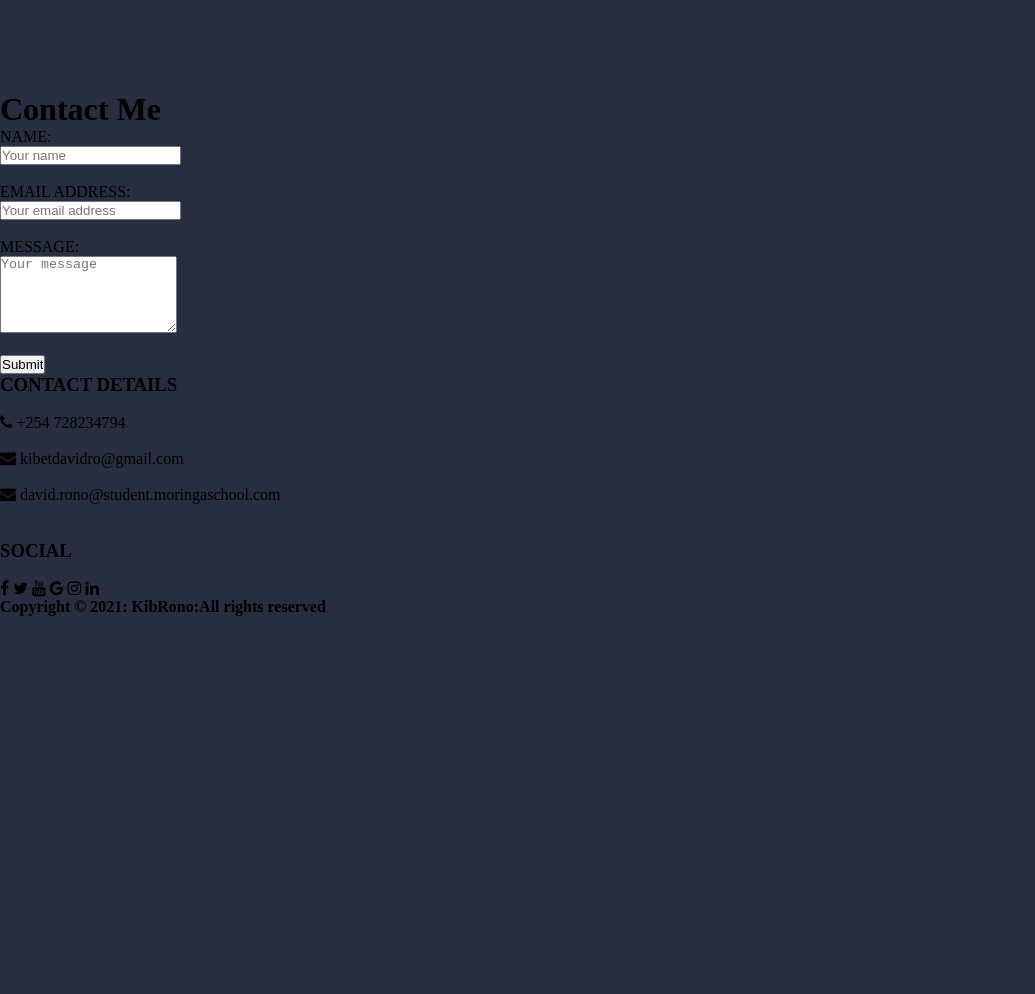
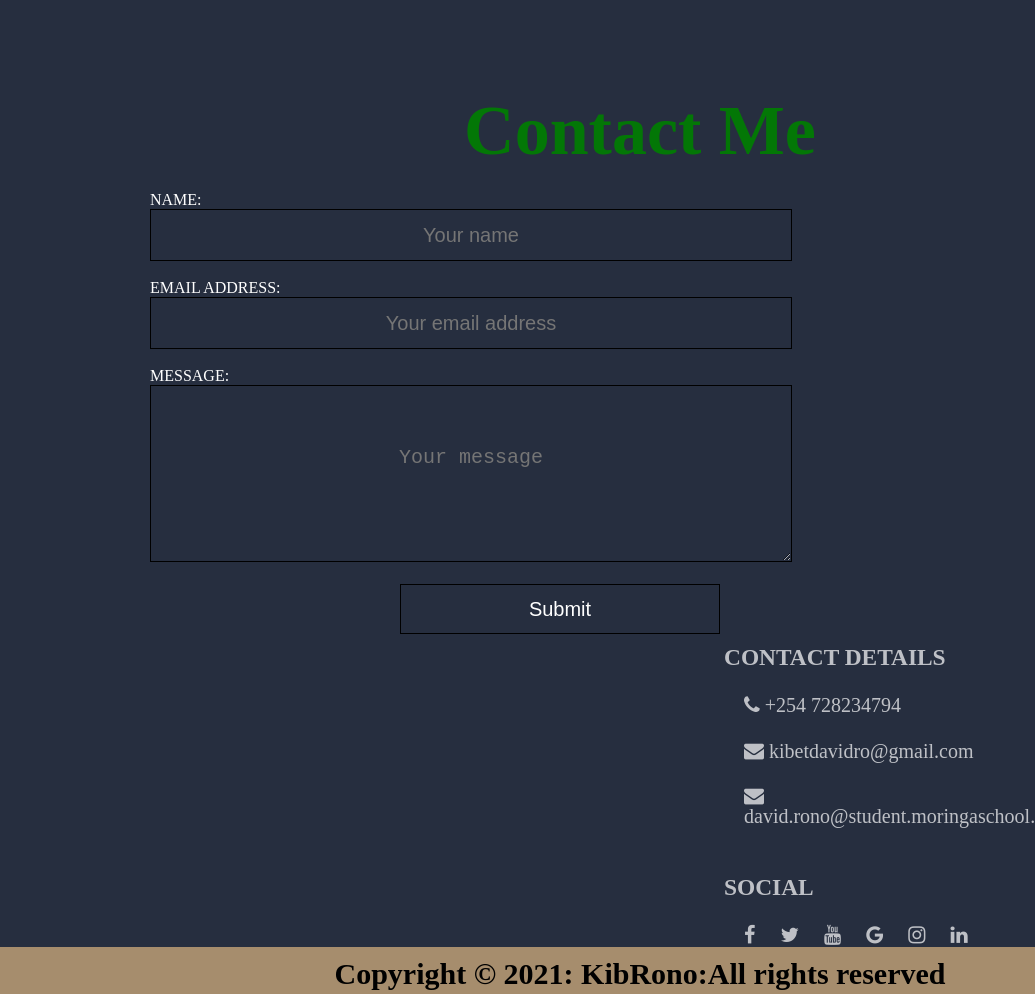
Before and after one commit to DavidKibetRono/Portifolio-Landing-Page, a plain HTML site: page index.html in a window 1280 px wide. Shown: the part 2620-3614 px from the top of the page, without its empty margins (0-1035 px from the left). Before the commit the page ends 3236 px from the top, so only its background shows below. Drawn offline with Linux system fonts and the light colour scheme.

Commit message:
add footer styles

```diff
--- a/css/styles.css
+++ b/css/styles.css
@@ -257,3 +257,90 @@
         text-decoration: none;
     }
     /* -----------------------/Projects--------------------------- */
+    /* -----------------------Contact--------------------------- */
+
+    #contact {
+        clear: both;
+        background-color: #262E3F;
+        height: 800px;
+    }
+
+    #contact h1 {
+        text-align: center;
+        font-size: 70px;
+        color: green;
+        opacity: 0.9;
+    }
+
+    label {
+        color: white;
+    }
+
+    form {
+        margin-left: 150px;
+        margin-top: 20px;
+        float: left;
+        width: 50%;
+    }
+
+    input {
+        height: 50px;
+        width: 100%;
+        background-color: #262E3F;
+        border: 1px solid black;
+        text-align: center;
+        font-size: 20px;
+    }
+
+    textarea {
+        width: 100%;
+        background-color: #262E3F;
+        border: 1px solid black;
+        text-align: center;
+        padding-top: 60px;
+        font-size: 20px;
+    }
+
+    input[type=submit] {
+        width: 50%;
+        margin-left: 250px;
+        background-color: #262E3F;
+        height: 50px;
+        border: 1px solid black;
+        color: #ffffff;
+    }
+
+    .contactDetails {
+        color: #ffffff;
+        float: right;
+        margin-right: 300px;
+        display: block;
+        font-size: 20px;
+        margin-top: 10px;
+        width: 20%;
+        opacity: 0.7;
+    }
+
+    .contactDetails i {
+        padding-left: 20px;
+    }
+
+    .contactDetails h3 {
+        opacity: 1.0;
+    }
+    /* -----------------------/Contact--------------------------- */
+    /* -----------------------Footer--------------------------- */
+
+    .footer {
+        clear: both;
+        background-color: #A68D6D;
+        height: 70px;
+    }
+
+    .footer h4 {
+        color: black;
+        text-align: center;
+        padding-top: 10px;
+        font-size: 30px;
+    }
+    /* -----------------------/Footer--------------------------- */
```
